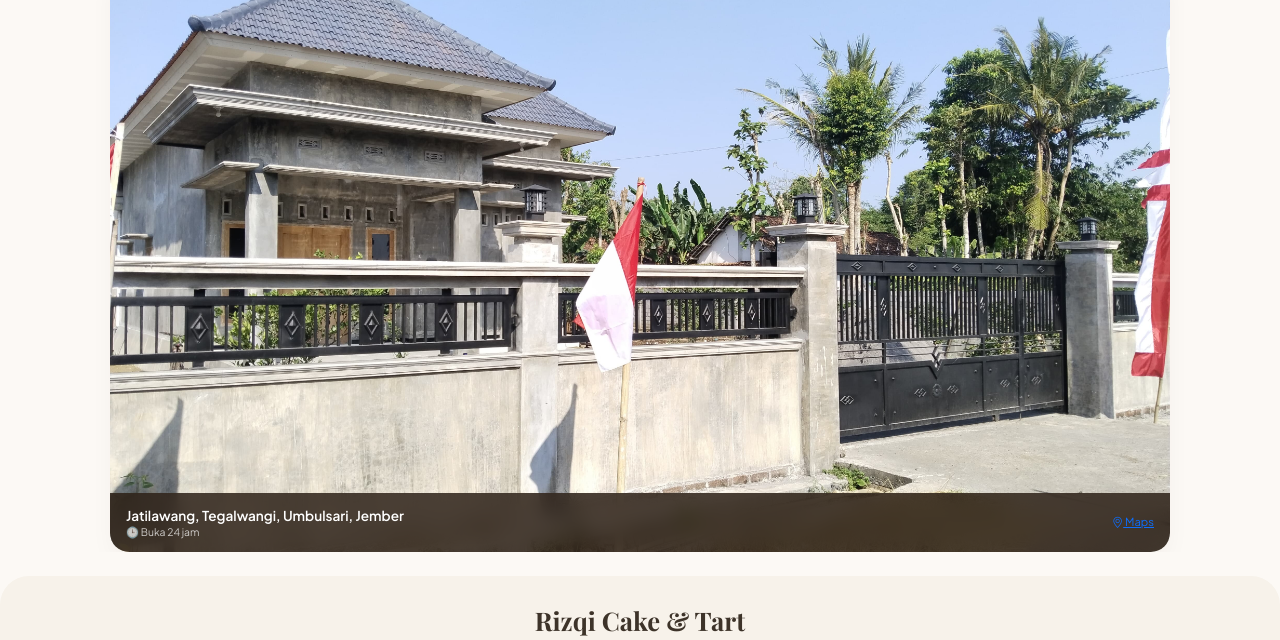
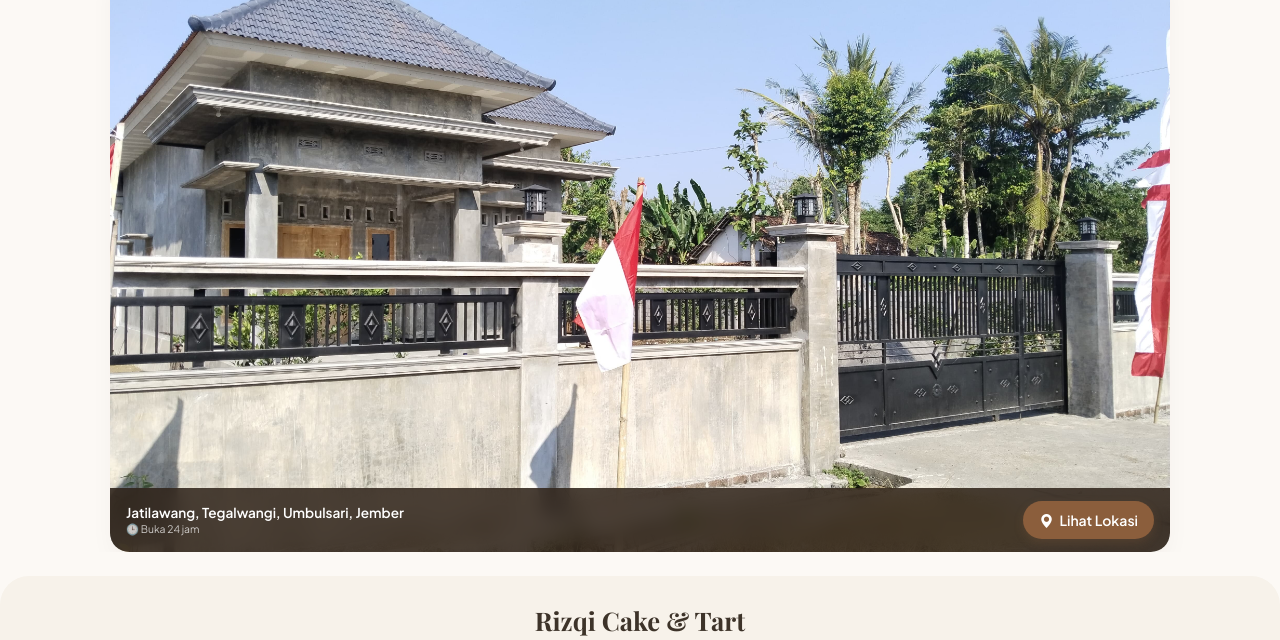
Before and after one commit to DIQIMGY/DIQIMGY.github.io-mamakue-, a plain HTML site: page index.html in a window 1280 px wide. Shown: the part 2575-3215 px from the top of the page. Drawn offline with nearby package versions, Linux system fonts and the light colour scheme.

Commit message:
pqwertyiu

```diff
--- a/index.html
+++ b/index.html
@@ -743,7 +743,13 @@
           <p class="small opacity-75" style="font-size:0.65rem;">🕒 Buka 24 jam</p>
         </div>
         <!-- 🔷🔷🔷 GANTI LINK GOOGLE MAPS 🔷🔷🔷 -->
-        <a href="https://maps.app.goo.gl/H4XuoMtopWLHdQan7" style="font-size:0.7rem;"><i class="bi bi-geo-alt"></i> Maps</a>
+        <a href="https://maps.app.goo.gl/H4XuoMtopWLHdQan7"
+   target="_blank"
+   style="display:inline-flex;align-items:center;gap:6px;background:#8B5E3C;color:white;text-decoration:none;padding:8px 16px;border-radius:50px;font-size:14px;font-weight:600;box-shadow:0 4px 10px rgba(139,94,60,.25);transition:all .3s ease;"
+   onmouseover="this.style.background='#6F4E37';this.style.transform='translateY(-2px)'"
+   onmouseout="this.style.background='#8B5E3C';this.style.transform='translateY(0)'">
+   <i class="bi bi-geo-alt-fill"></i> Lihat Lokasi
+</a>
       </div>
     </div>
   </div>
```
